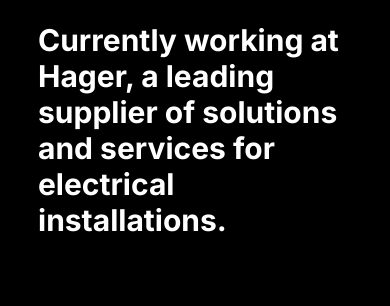
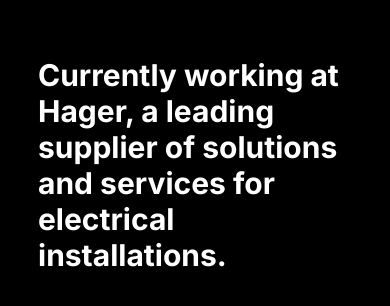
Before and after one commit to Ephalys/portfolio-2021, a Gatsby site: page / in a window 390 px wide. Shown: the part 384-690 px from the top of the page. Built offline with nearby package versions, Linux system fonts and the light colour scheme; Gatsby itself is replaced by a stand-in of ours.

Commit message:
fix position socials mobile

```diff
--- a/src/components/hero/heroStyles.js
+++ b/src/components/hero/heroStyles.js
@@ -28,10 +28,12 @@
 `
 
 export const SecondaryTitle = styled.h2`
+  margin-top: 60px;
   font-size: 30px;
   font-weight: bold;
 
   @media (min-width: ${breakpoints.$screenMinXs}) {
+    margin-top: 90px;
     font-size: 42px;
   }
   @media (min-width: ${breakpoints.$screenMinSm}) {
--- a/src/components/socials/socialsStyles.js
+++ b/src/components/socials/socialsStyles.js
@@ -1,7 +1,8 @@
 import styled from "styled-components"
+import breakpoints from "styles/breakpoints"
 
 export const SocialContainer = styled.nav`
-  position: fixed;
+  position: absolute;
   top: 30px;
   z-index: 999;
   display: flex;
@@ -9,6 +10,10 @@
   height: 100%;
   flex-direction: column;
   align-items: center;
+
+  @media (min-width: ${breakpoints.$screenMinSm}) {
+    position: fixed;
+  }
 `
 
 export const Link = styled.a`
```
